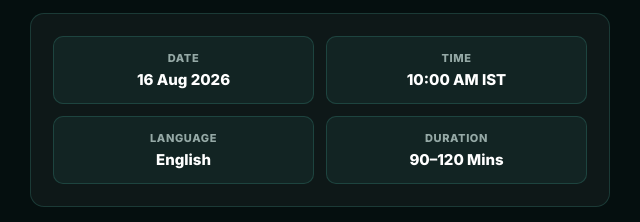
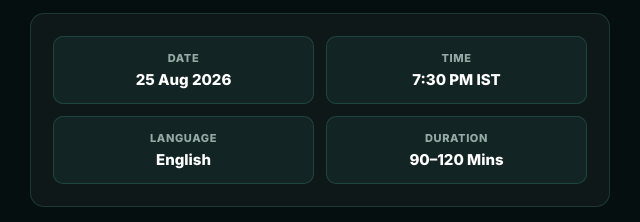
Before and after one commit to 1managencyplan-oss/shailesh-kantak-landing, a plain HTML site: page thank-you/index.html in a window 1280 px wide. Shown: the part 534-756 px from the top of the page, 320-960 px from the left. Drawn offline with Linux system fonts and the light colour scheme.

Commit message:
Update thank-you page event to 25 Aug 2026 7:30 PM IST (boxes + calendar link)
Co-Authored-By: Claude Opus 4.8 <noreply@anthropic.com>

```diff
--- a/thank-you/index.html
+++ b/thank-you/index.html
@@ -171,8 +171,8 @@ footer a{color:var(--teal-light);text-decoration:none;}
   <div class="card">
     <div class="ev-grid">
       <!-- AGENCY: date/time must stay in sync with the landing page + the calendar link below -->
-      <div class="ev-box"><div class="lbl">Date</div><div class="val">16 Aug 2026</div></div>
-      <div class="ev-box"><div class="lbl">Time</div><div class="val">10:00 AM IST</div></div>
+      <div class="ev-box"><div class="lbl">Date</div><div class="val">25 Aug 2026</div></div>
+      <div class="ev-box"><div class="lbl">Time</div><div class="val">7:30 PM IST</div></div>
       <div class="ev-box"><div class="lbl">Language</div><div class="val">English</div></div>
       <div class="ev-box"><div class="lbl">Duration</div><div class="val">90–120 Mins</div></div>
     </div>
@@ -183,7 +183,7 @@ footer a{color:var(--teal-light);text-decoration:none;}
     <h2>Block the time in your calendar</h2>
     <p>It's a live session. Put it in your calendar now so nothing else takes the slot.</p>
     <a class="btn btn-cal" target="_blank" rel="noopener"
-       href="https://calendar.google.com/calendar/render?action=TEMPLATE&text=Founder+Freedom+Masterclass+%E2%80%94+Shailesh+Kantak&dates=20260816T043000Z/20260816T063000Z&details=Live+online+masterclass+on+the+HEART+People+Systems+Framework.+Joining+link+will+be+shared+in+the+WhatsApp+group.&location=Online">
+       href="https://calendar.google.com/calendar/render?action=TEMPLATE&text=Founder+Freedom+Masterclass+%E2%80%94+Shailesh+Kantak&dates=20260825T140000Z/20260825T160000Z&details=Live+online+masterclass+on+the+HEART+People+Systems+Framework.+Joining+link+will+be+shared+in+the+WhatsApp+group.&location=Online">
       📅 Add To Google Calendar
     </a>
   </div>
```
